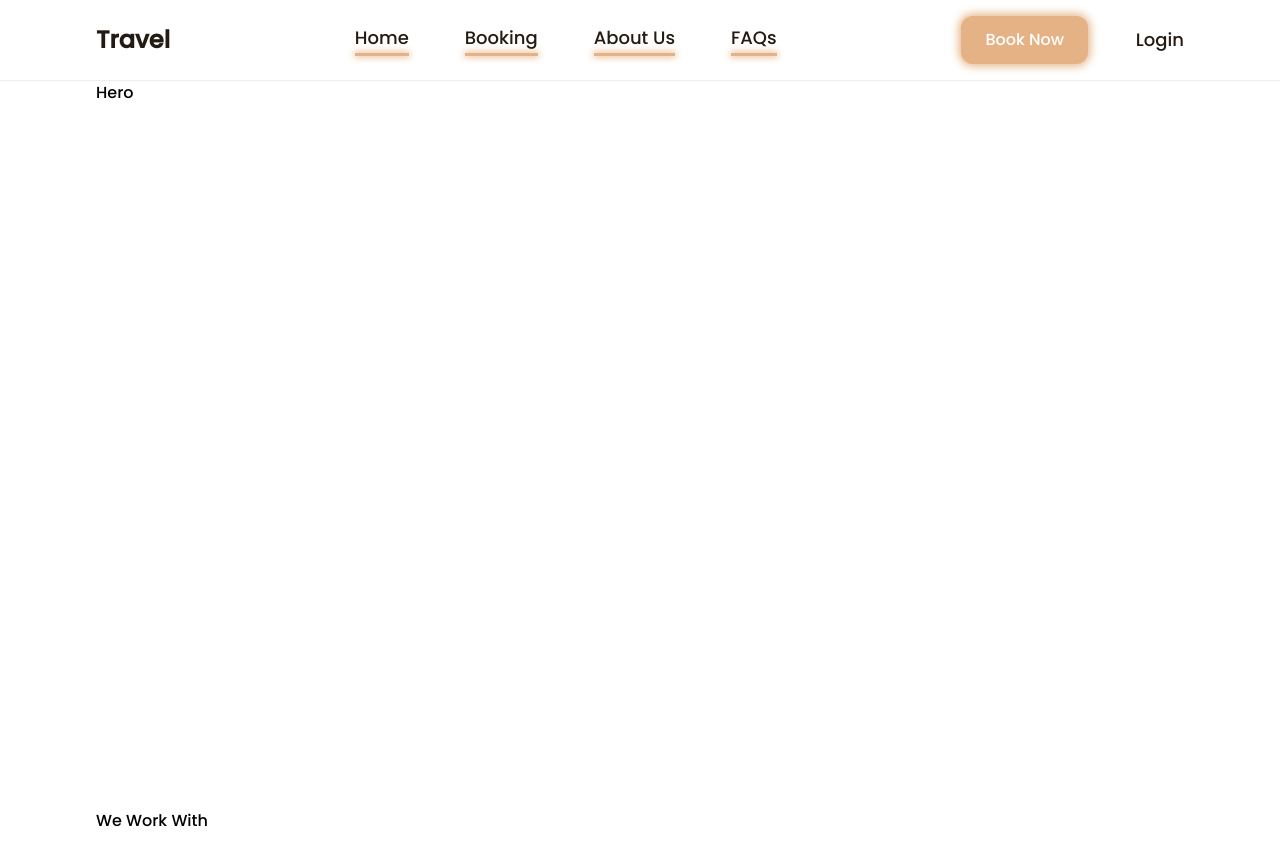
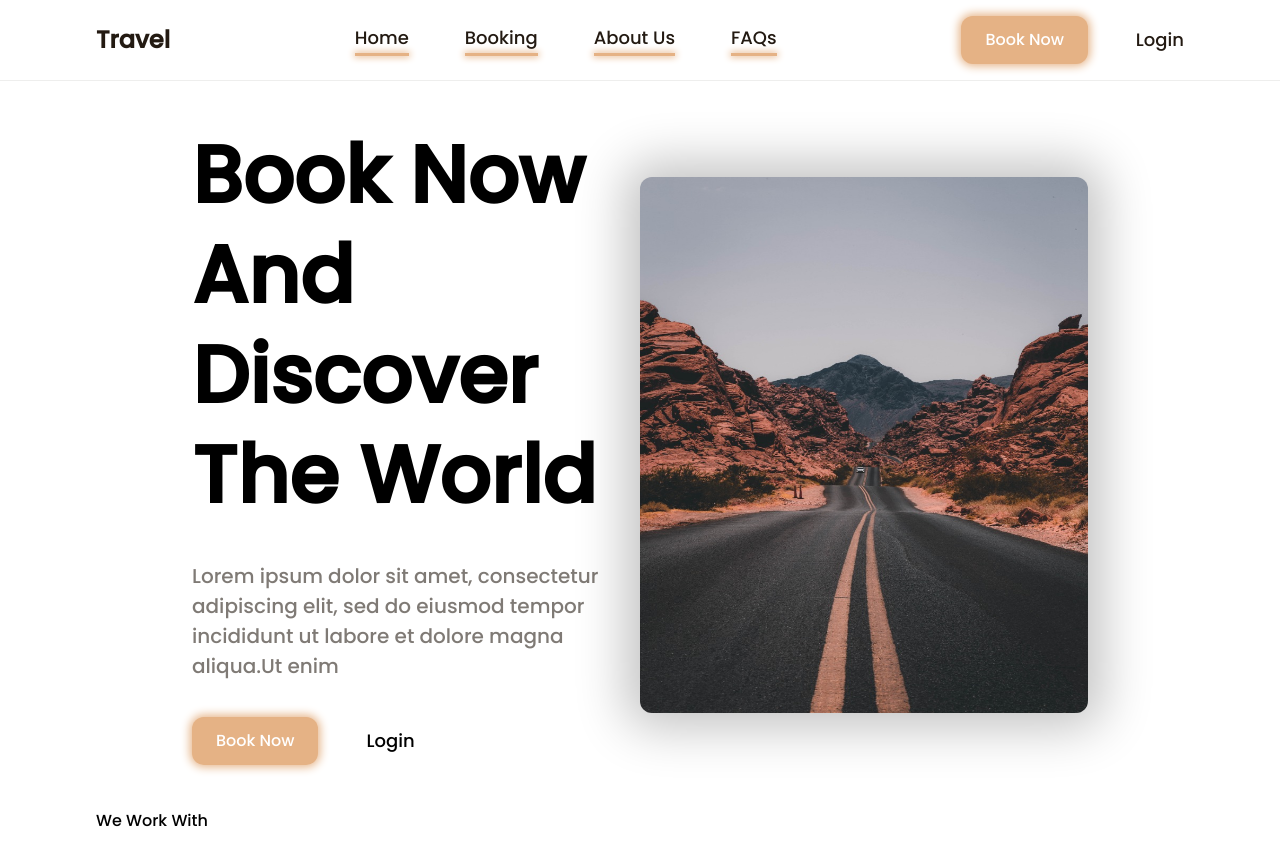
Before and after one commit to djalilsel/travel, a Next.js app: page / in a window 1280 px wide. Shown: the top 866 px of the page. Built offline with nearby package versions, Linux system fonts and the light colour scheme.

Commit message:
hero initial creation

```diff
--- a/app/globals.css
+++ b/app/globals.css
@@ -4,6 +4,13 @@
 
 body {
   box-sizing: border-box;
+}
+.underline-shadow-invisible::after {
+  margin-top: 1px;
+  display: block;
+  content: " ";
+  height: 3px;
+  background: rgba(253, 253, 253, 0);
 }
 .underline-shadow::after {
   margin-top: 1px;
@@ -13,6 +20,12 @@ body {
   background: #e5b285;
   box-shadow: 0 0 7px 1px #e5b285;
 }
+
 html {
   scroll-behavior: smooth;
 }
+
+.hero-shadow {
+  background: #000000;
+  box-shadow: 0 0 50px 15px #0000003d;
+}
--- a/components/Header.jsx
+++ b/components/Header.jsx
@@ -8,70 +8,6 @@ const Header = () => {
     window.scrollTo({ top: position, behavior: "smooth" });
   };
   useEffect(() => {
-    // const homeOffset =
-    //   document.getElementById("home").offsetTop -
-    //   document.getElementById("home").offsetTop;
-    // const homeHight = document.getElementById("home").offsetHeight;
-    // const bookingOffset =
-    //   document.getElementById("booking").offsetTop -
-    //   document.getElementById("home").offsetTop;
-    // const bookingHight = document.getElementById("booking").offsetHeight;
-    // const aboutOffset =
-    //   document.getElementById("about").offsetTop -
-    //   document.getElementById("home").offsetTop;
-    // const aboutHight = document.getElementById("about").offsetHeight;
-    // const faqsOffset =
-    //   document.getElementById("faqs").offsetTop -
-    //   document.getElementById("home").offsetTop;
-    // const faqsHight = document.getElementById("faqs").offsetHeight;
-    // addEventListener("scroll", () => {
-    //   console.log(
-    //     window.scrollY + window.innerHeight,
-    //     homeOffset + homeHight / 2
-    //   );
-    //   if (window.scrollY > homeOffset + homeHight) {
-    //     document
-    //       .getElementById("homeTitle")
-    //       .classList.remove("underline-shadow");
-    //   } else if (
-    //     window.scrollY + window.innerHeight >=
-    //     homeOffset + homeHight / 2
-    //   ) {
-    //     document.getElementById("homeTitle").classList.add("underline-shadow");
-    //   }
-    //   if (window.scrollY + window.innerHeight > bookingOffset + bookingHight) {
-    //     document
-    //       .getElementById("bookingTitle")
-    //       .classList.remove("underline-shadow");
-    //   } else if (
-    //     window.scrollY + window.innerHeight >=
-    //     bookingOffset + bookingHight / 2
-    //   ) {
-    //     document
-    //       .getElementById("bookingTitle")
-    //       .classList.add("underline-shadow");
-    //   }
-    //   if (window.scrollY + window.innerHeight > aboutOffset + aboutHight) {
-    //     document
-    //       .getElementById("aboutTitle")
-    //       .classList.remove("underline-shadow");
-    //   } else if (
-    //     window.scrollY + window.innerHeight >=
-    //     aboutOffset + aboutHight / 2
-    //   ) {
-    //     document.getElementById("aboutTitle").classList.add("underline-shadow");
-    //   }
-    //   if (window.scrollY + window.innerHeight > faqsOffset + faqsHight) {
-    //     document
-    //       .getElementById("faqsTitle")
-    //       .classList.remove("underline-shadow");
-    //   } else if (
-    //     window.scrollY + window.innerHeight >=
-    //     faqsOffset + faqsHight / 2
-    //   ) {
-    //     document.getElementById("homeTitle").classList.add("underline-shadow");
-    //   }
-    // });
     addEventListener("scroll", () => {
       const homeOffset =
         document.getElementById("home").offsetTop +
@@ -159,7 +95,7 @@ const Header = () => {
       <ul className="flex gap-14 font-[500] text-lg">
         <li
           id="homeTitle"
-          className="cursor-pointer underline-shadow"
+          className="cursor-pointer underline-shadow-invisible underline-shadow"
           onClick={() => scrollLink(document.getElementById("home"))}
         >
           Home
--- a/components/Hero.jsx
+++ b/components/Hero.jsx
@@ -1,9 +1,31 @@
 import React from "react";
+import { hero } from "./assets";
 
 const Hero = () => {
   return (
-    <div id="home" className="h-[91vh]">
-      Hero
+    <div id="home" className="h-[91vh] flex w-full p-24">
+      <div className="flex-1 flex justify-center flex-col gap-9">
+        <h1 className="font-[600] text-[5rem] leading-tight">
+          Book Now And Discover The World
+        </h1>
+        <p className="text-[#231A1294] text-[1.25rem]">
+          Lorem ipsum dolor sit amet, consectetur adipiscing elit, sed do
+          eiusmod tempor incididunt ut labore et dolore magna aliqua.Ut enim
+        </p>
+        <div className="flex gap-12">
+          <button className="bg-primary text-white text-base rounded-xl px-6 py-3 shadow-3xl">
+            Book Now
+          </button>
+          <button className="font-[500] text-lg">Login</button>
+        </div>
+      </div>
+      <div className="flex-1">
+        <img
+          src={hero.src}
+          alt="hero"
+          className="w-full h-full rounded-xl hero-shadow"
+        />
+      </div>
     </div>
   );
 };
--- /dev/null
+++ b/components/assets/index.js
@@ -0,0 +1,2 @@
+import hero from "./hero.jpg";
+export { hero };
```
Also changed, not shown: components/assets/hero.jpg (added).
